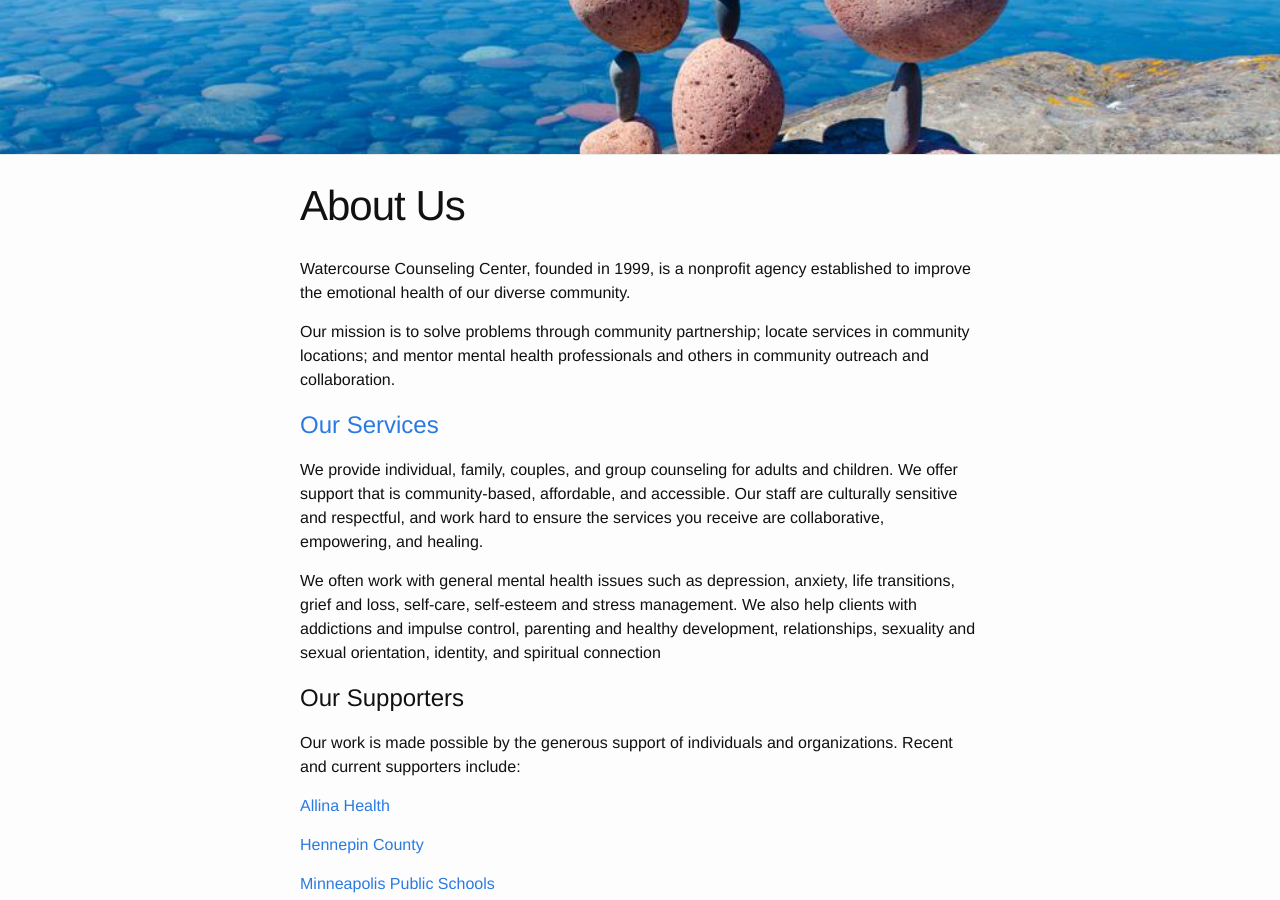
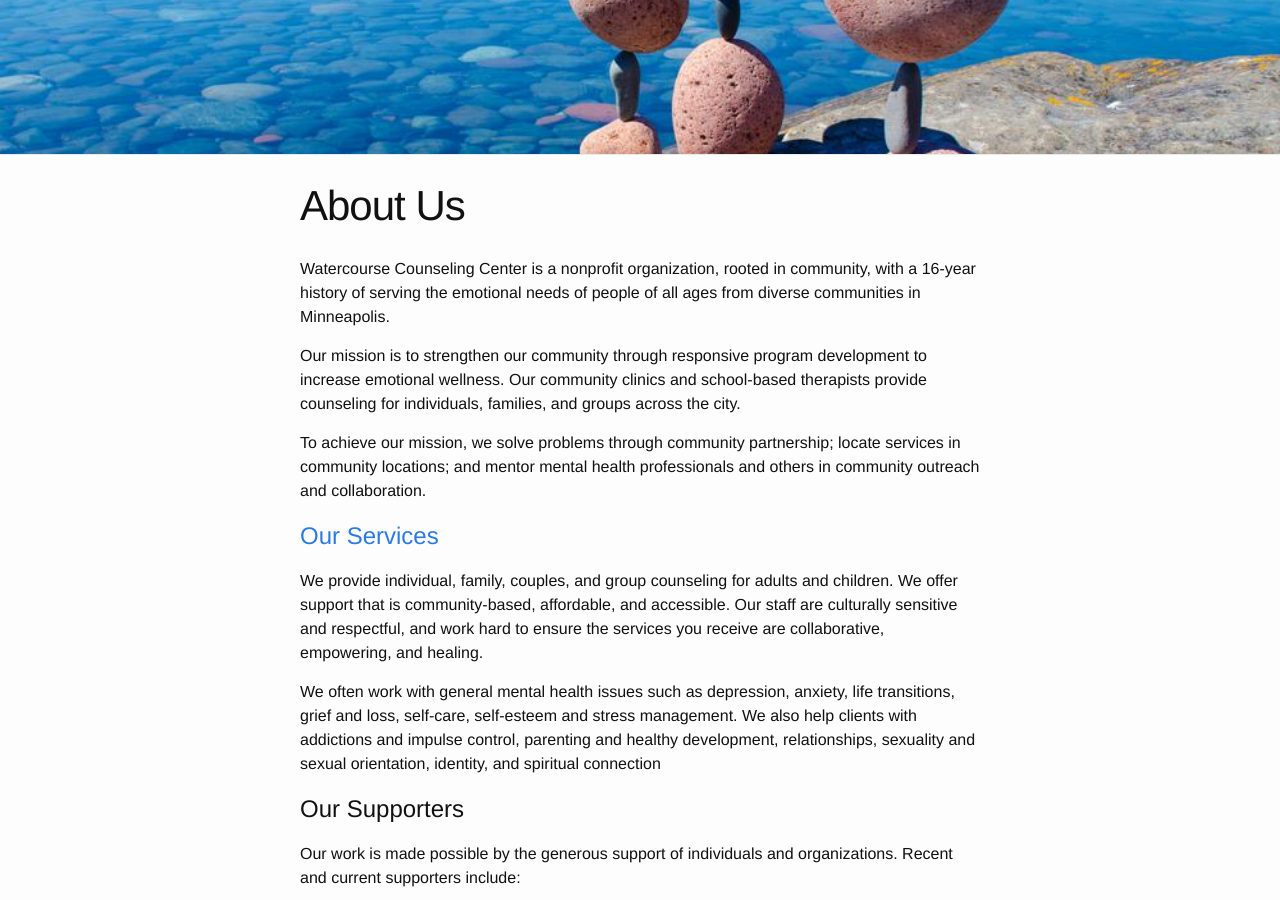
Before and after one commit to watercourse-cc/watercourse, a Jekyll site: the page built from about.md, in a window 1280 px wide and 900 px high, scrolled down 538 px. Built offline with Jekyll 4.4.1, drawn with Linux system fonts in a browser that asks for light colours.

Commit message:
updated mission

```diff
--- a/about.md
+++ b/about.md
@@ -4,12 +4,11 @@ title: About Us
 nav: 1
 ---
 
-Watercourse Counseling Center, founded in 1999, is a nonprofit agency
-established to improve the emotional health of our diverse community.
+Watercourse Counseling Center is a nonprofit organization, rooted in community, with a 16-year history of serving the emotional needs of people of all ages from diverse communities in Minneapolis.
 
-Our mission is to solve problems through community partnership; locate
-services in community locations; and mentor mental health professionals
-and others in community outreach and collaboration.
+Our mission is to strengthen our community through responsive program development to increase emotional wellness. Our community clinics and school-based therapists provide counseling for individuals, families, and groups across the city.
+
+To achieve our mission, we solve problems through community partnership; locate services in community locations; and mentor mental health professionals and others in community outreach and collaboration.
 
 # [Our Services](http://watercoursecounseling.org/services/)
 We provide individual, family, couples, and group
```
